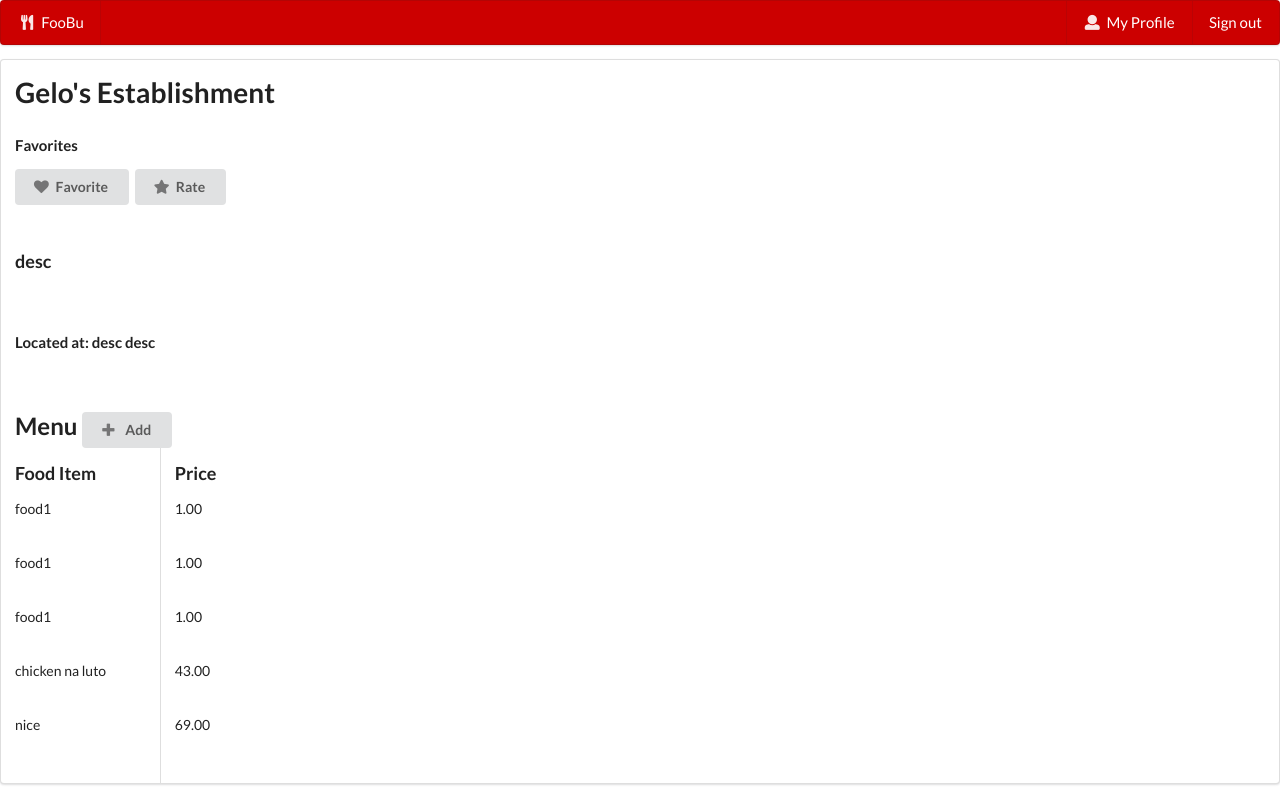
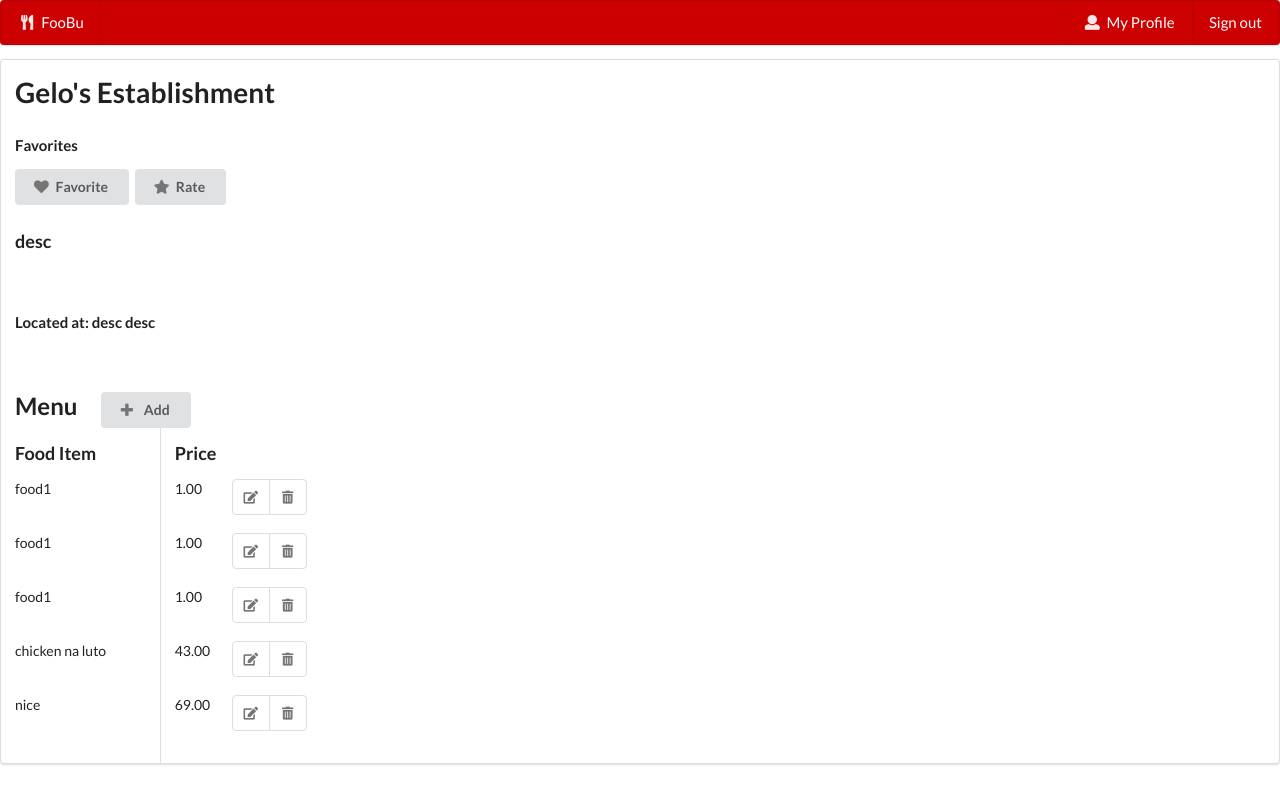
Before and after one commit to rfcabasag/FooBu, a Django app: a page that uses cs165/food/templates/food/base.html in a window 1280 px wide. Run offline with Django 3.2, Linux system fonts and the light colour scheme; a user stored in the database is signed in; data comes from the database, SQL or seed files in the repository; both versions use the stored data as it was after the commit; some libraries are stand-ins or nearby versions.

Commit message:
added icons for editing/deleting food item

```diff
--- a/cs165/food/templates/food/base.html
+++ b/cs165/food/templates/food/base.html
@@ -12,7 +12,7 @@
 <body>
 
     <div class = "ui large menu" style = "background-color: #cc0000">
-        <a class = "item" style = "color: #ffffff" href="{% url '' %}"><i class = "utensils icon"></i>FooBu</a>
+        <a class = "item" style = "color: #ffffff" href="{% url 'food-home' %}"><i class = "utensils icon"></i>FooBu</a>
         {% if user.is_authenticated %}
             <div class = "right menu">
                 <a class = "item" style = "color: #ffffff" href="{% url 'profile' %}"><i class = "user icon"></i>My Profile</a>
--- a/cs165/food/templates/food/establishment.html
+++ b/cs165/food/templates/food/establishment.html
@@ -7,17 +7,17 @@
             <h4 style="border-color: red">{{est.favorites}} Favorites</h4>
             <div class = "ui button" style="border-color: red"><i class = "heart icon"></i>Favorite</div>
             <div class = "ui button" style="border-color: gold"><i class = "star icon"></i>Rate</div>
-        </div>
         <br>
         <h3>{{est.desc}}</h3>
         <br>
         <h4>Located at: {{loc}}</h4>
         <br>
         <h2>Menu
+            &nbsp &nbsp
             <a href="{% url 'addfooditem' est_id=est.id%}">
-            <button class="ui button">
-                 <i class="plus icon"></i>
-                   Add
+            <button class=" ui button">
+                <i class="plus icon"></i>
+                 Add
             </button>
             </a>
         </h2>
@@ -34,12 +34,16 @@
                         <p> No Items Sold</p>
                     {% endif %}
                 </div>
-                <div class = "column">
+                <div class = "two wide column">
                     <h3>Price</h3>
                     {% if fooditems %}
                         {% for item in fooditems%}
-                            <p>{{ item.price }}</p>
-                            <br>
+                            {{ item.price }}
+                            <div class="right floated ui small  basic icon buttons">
+                                <button class = "mini ui button"> <i class="edit icon"></i> </button>
+                                <button class = "mini ui button"> <i class="trash alternate icon"></i> </button>
+                            </div>
+                            <p><br></p>
                         {% endfor %}
                     {% else %}
                     {% endif %}
```
Also changed, not shown: cs165/db.sqlite3.
